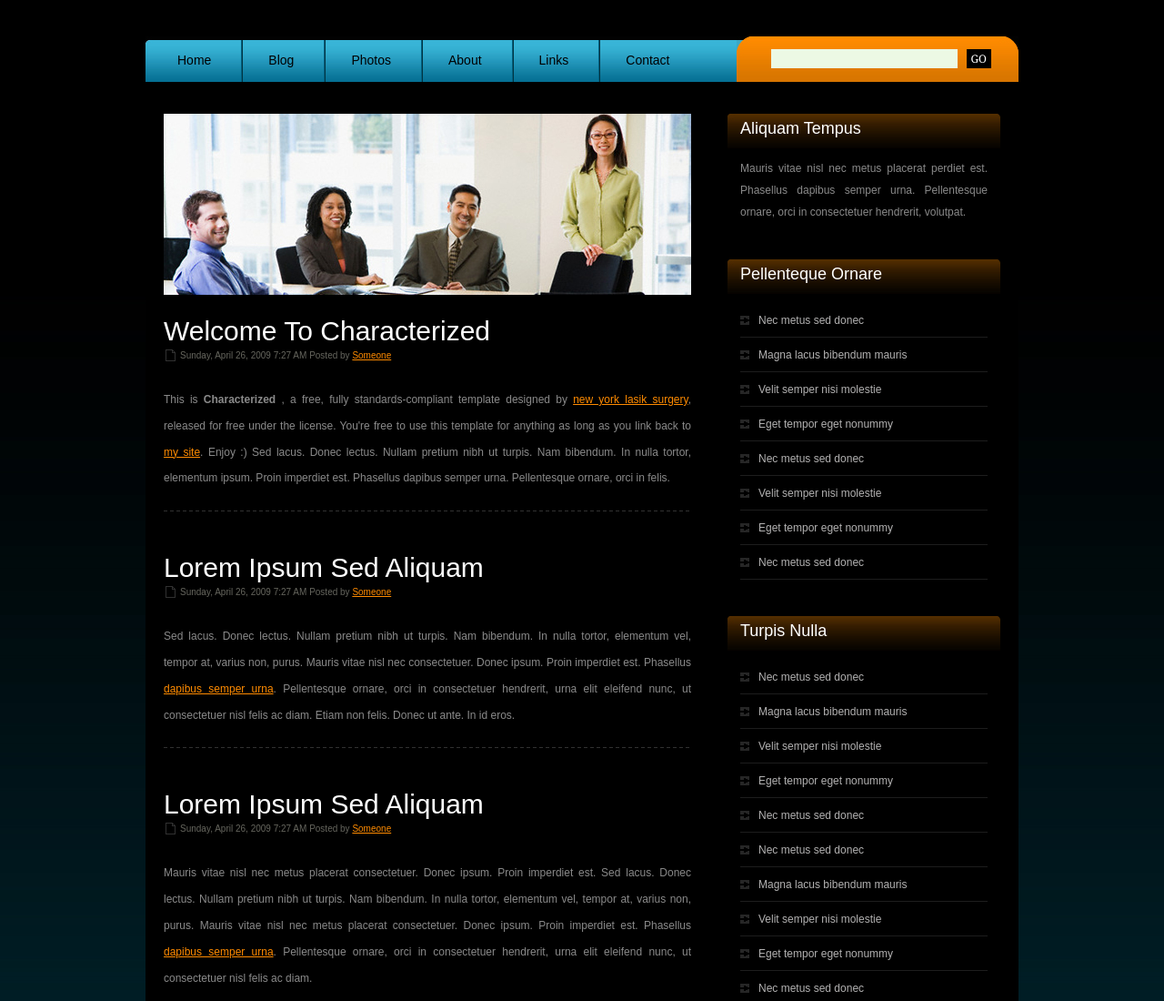
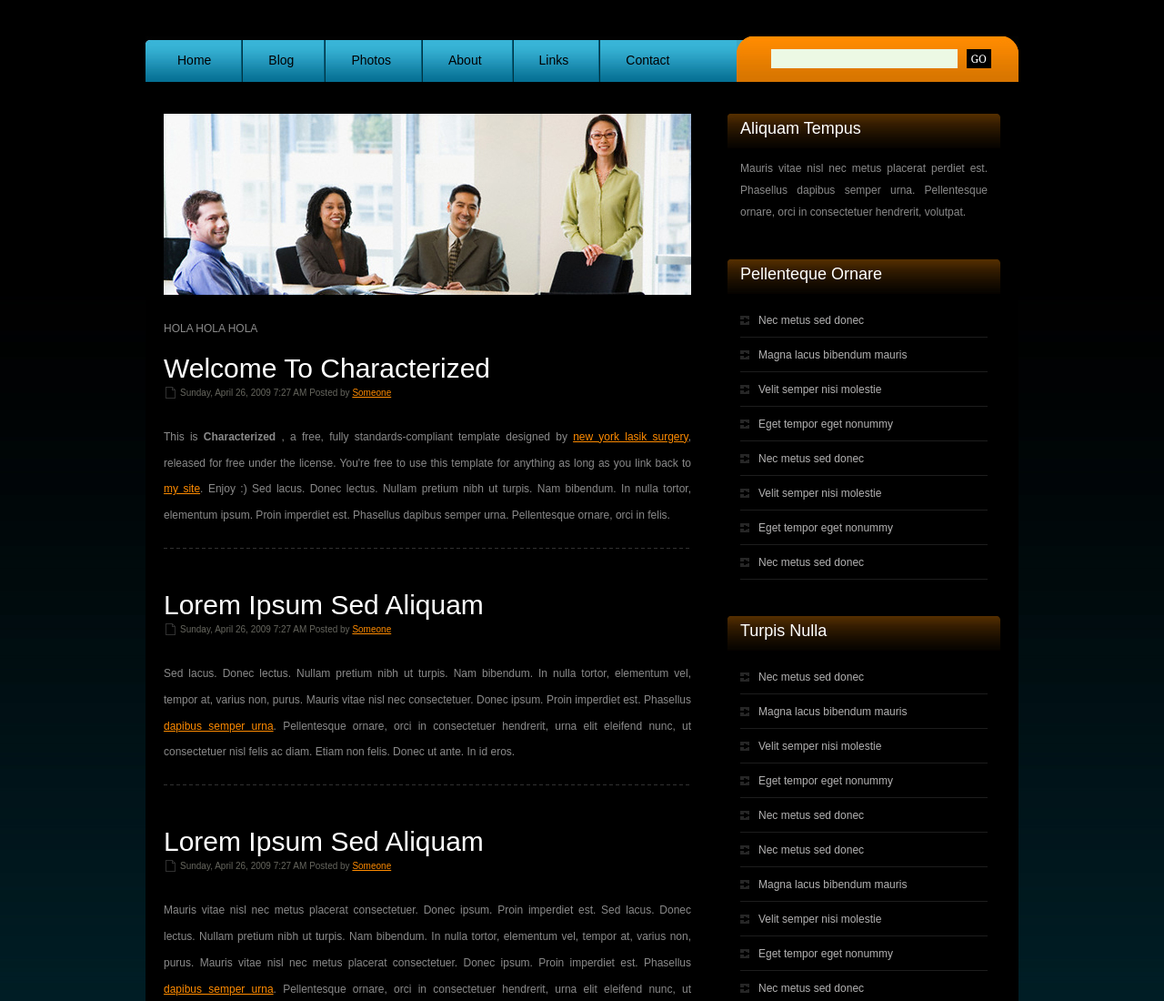
Before and after one commit to MartaNGorrocha/goal-04NGM, a plain HTML site: page index.html in a window 1280 px wide. Shown: the top 1100 px of the page at 91% size. Drawn offline with Linux system fonts and the light colour scheme.

Commit message:
Añado en el index.html un nuevo parrafo con 3 HOLAS

```diff
--- a/index.html
+++ b/index.html
@@ -42,6 +42,7 @@
 		<div id="content">
 			<div id="banner"><img src="images/img09.jpg" alt="" /></div>
 			<div class="post">
+				<p>HOLA HOLA HOLA</p>
 				<h2 class="title"><a href="#">Welcome to Characterized </a></h2>
 				<p class="meta">Sunday, April 26, 2009 7:27 AM Posted by <a href="#">Someone</a></p>
 				<div class="entry">
```
